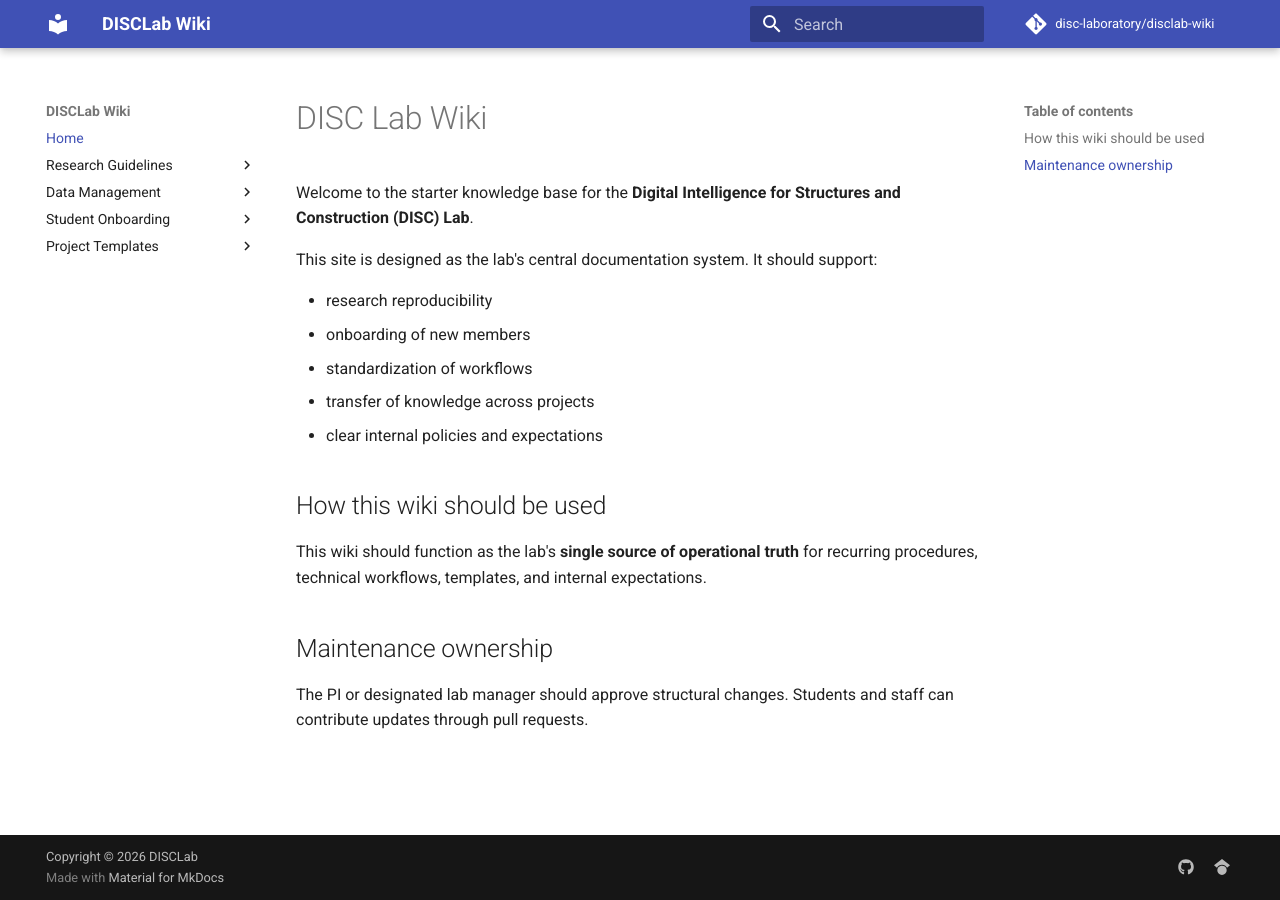
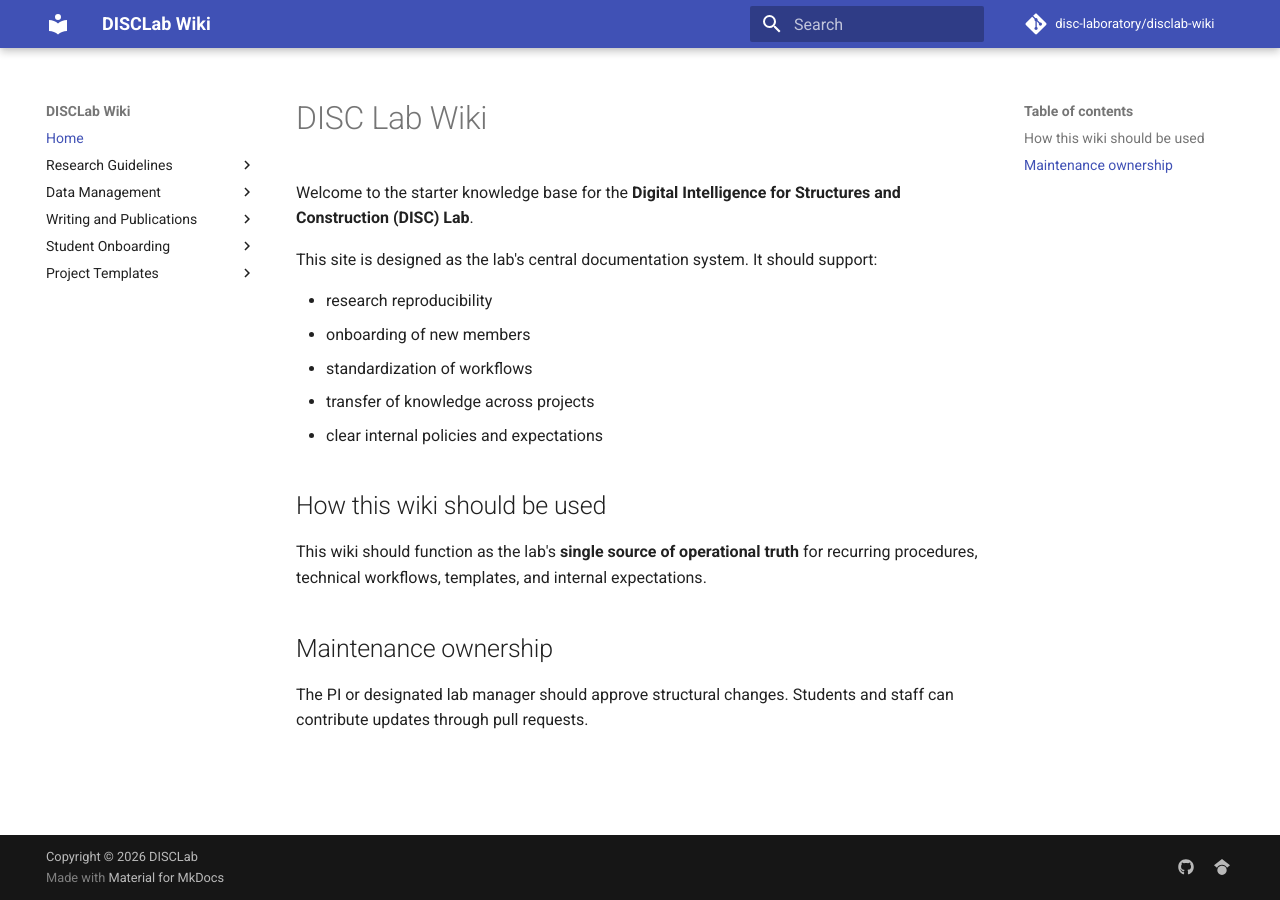
Before and after one commit to disc-laboratory/disclab-wiki, an MkDocs documentation site: the page built from docs/index.md, in a window 1280 px wide. Built offline with MkDocs 1.6.1 and Material for MkDocs 9.7.7, drawn with Linux system fonts in a browser that asks for light colours; comment, search, counter and statistics services are not loaded; some of the changed lines change nothing that is shown.

Commit message:
Writting and publications - auto docs update

```diff
--- a/mkdocs.yml
+++ b/mkdocs.yml
@@ -107,12 +107,12 @@ nav:
   #    - HoloLens Deployment: xr-development/hololens-deployment.md
   #    - ONNX Integration: xr-development/onnx-integration.md
   #    - Performance Constraints: xr-development/performance-constraints.md
-  #- Writing and Publications:
-  #    - Overview: writing-publications/index.md
-  #    - Paper Templates: writing-publications/paper-templates.md
-  #    - Internal Review Process: writing-publications/internal-review-process.md
-  #    - Authorship Guidelines: writing-publications/authorship-guidelines.md
-  #    - Conference vs Journal Strategy: writing-publications/conference-vs-journal-strategy.md
+  - Writing and Publications:
+      - Overview: writing-publications/index.md
+      - Paper Templates: writing-publications/paper-templates.md
+      - Internal Review Process: writing-publications/internal-review-process.md
+      - Authorship Guidelines: writing-publications/authorship-guidelines.md
+      - Conference vs Journal Strategy: writing-publications/conference-vs-journal-strategy.md
   - Student Onboarding:
       - Overview: student-onboarding/index.md
       - First Week Checklist: student-onboarding/first-week-checklist.md
```
Also changed, not shown: 1 other file.
